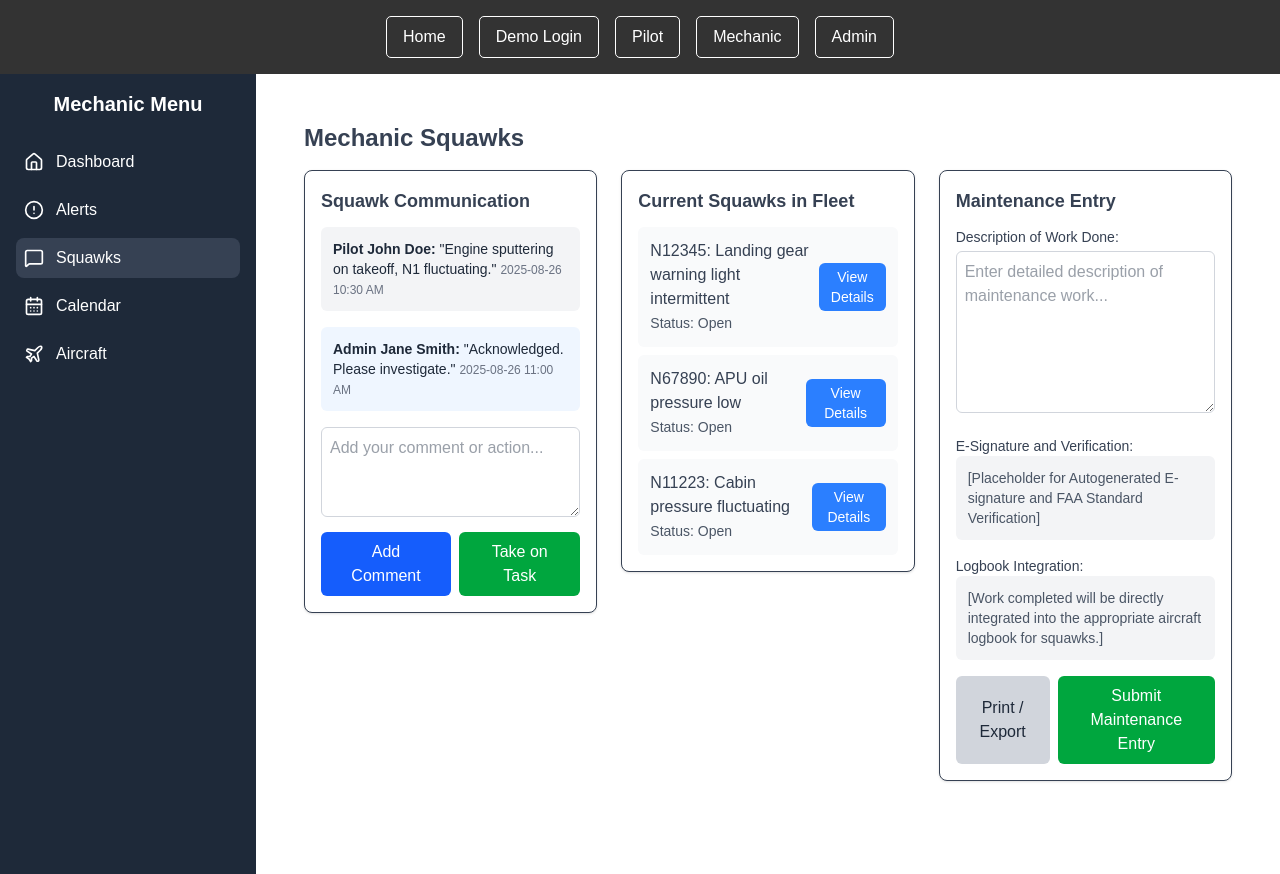
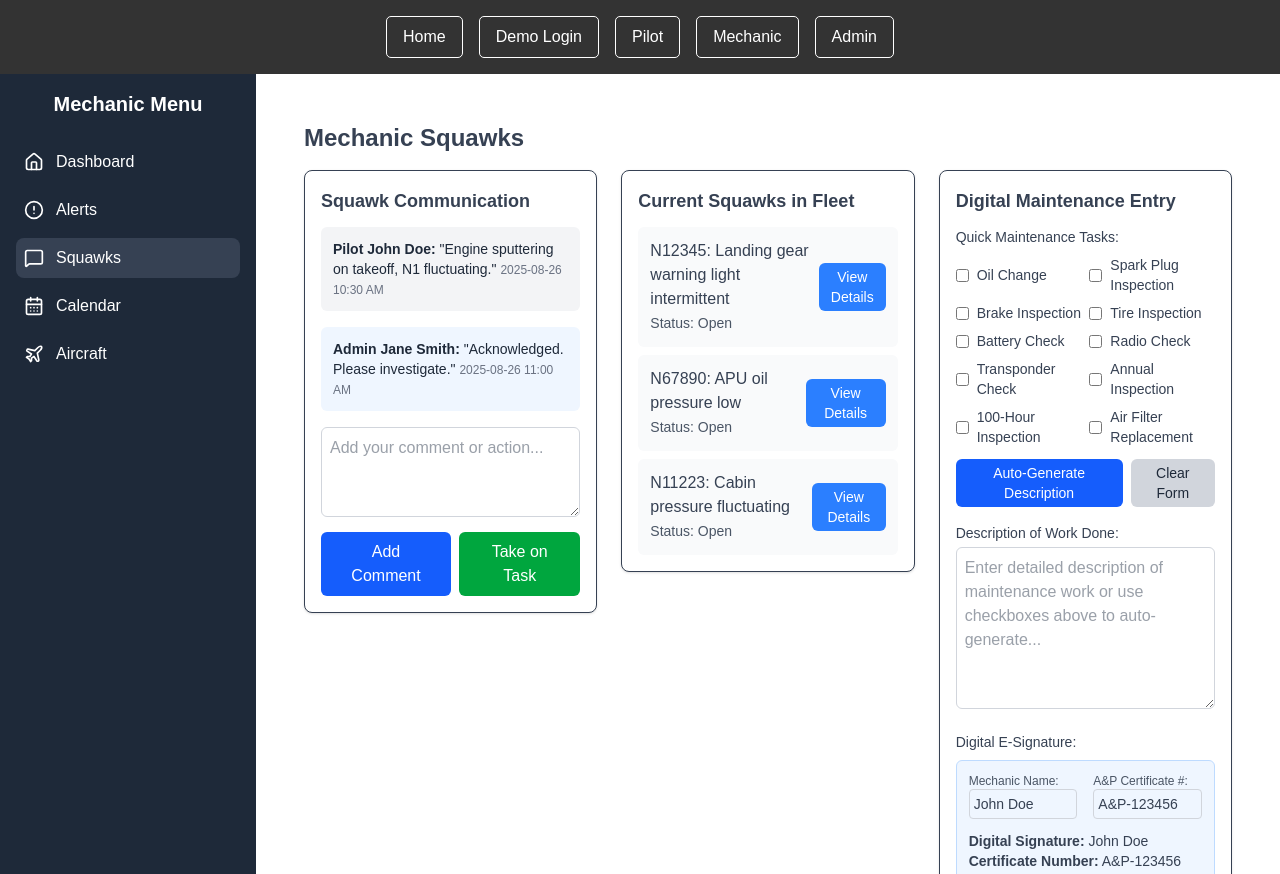
Before and after one commit to TroyOwens0493/digitalLogbooks, a Next.js app: page /mechanic-dashboard/squawks in a window 1280 px wide. Built offline with nearby package versions, Linux system fonts and the light colour scheme.

Commit message:
Enhance MechanicMaintenanceEntry with checkbox quick selection and auto-generated e-signature
Co-authored-by: TroyOwens0493 <147565176+TroyOwens0493@users.noreply.github.com>

```diff
--- a/src/components/MechanicMaintenanceEntry.jsx
+++ b/src/components/MechanicMaintenanceEntry.jsx
@@ -1,22 +1,130 @@
-import React from 'react';
+"use client";
+import React, { useState } from 'react';
 
 export default function MechanicMaintenanceEntry() {
+  const [selectedTasks, setSelectedTasks] = useState([]);
+  const [workDescription, setWorkDescription] = useState('');
+  const [mechanicName, setMechanicName] = useState('John Doe');
+  const [certificateNumber, setCertificateNumber] = useState('A&P-123456');
+
+  const maintenanceTasks = [
+    { id: 'oil_change', label: 'Oil Change', description: 'Changed engine oil and oil filter per manufacturer specifications' },
+    { id: 'spark_plugs', label: 'Spark Plug Inspection', description: 'Inspected and cleaned spark plugs, gaps within specifications' },
+    { id: 'brake_inspection', label: 'Brake Inspection', description: 'Inspected brake system, pads and fluid levels normal' },
+    { id: 'tire_inspection', label: 'Tire Inspection', description: 'Inspected tires for wear and proper inflation pressure' },
+    { id: 'battery_check', label: 'Battery Check', description: 'Tested battery voltage and specific gravity, cleaned terminals' },
+    { id: 'radio_check', label: 'Radio Check', description: 'Performed radio communication test, all systems operational' },
+    { id: 'transponder_check', label: 'Transponder Check', description: 'Tested transponder response and code verification' },
+    { id: 'annual_inspection', label: 'Annual Inspection', description: 'Completed annual inspection per FAR 91.409' },
+    { id: '100hr_inspection', label: '100-Hour Inspection', description: 'Completed 100-hour inspection per FAR 91.409' },
+    { id: 'filter_replacement', label: 'Air Filter Replacement', description: 'Replaced air filter element with new OEM part' }
+  ];
+
+  const handleTaskChange = (taskId) => {
+    setSelectedTasks(prev =>
+      prev.includes(taskId)
+        ? prev.filter(id => id !== taskId)
+        : [...prev, taskId]
+    );
+  };
+
+  const generateDescription = () => {
+    const descriptions = selectedTasks.map(taskId => {
+      const task = maintenanceTasks.find(t => t.id === taskId);
+      return task ? task.description : '';
+    }).filter(desc => desc);
+
+    const generatedText = descriptions.join('. ') + (descriptions.length > 0 ? '.' : '');
+    setWorkDescription(generatedText);
+  };
+
+  const clearForm = () => {
+    setSelectedTasks([]);
+    setWorkDescription('');
+  };
+
+  const getCurrentDateTime = () => {
+    return new Date().toLocaleString();
+  };
+
   return (
     <div className="border p-4 rounded-lg shadow-sm bg-white">
-      <h3 className="text-lg font-semibold mb-3">Maintenance Entry</h3>
+      <h3 className="text-lg font-semibold mb-3">Digital Maintenance Entry</h3>
+
+      {/* Quick Selection Checkboxes */}
+      <div className="mb-4">
+        <p className="text-sm font-medium text-gray-700 mb-2">Quick Maintenance Tasks:</p>
+        <div className="grid grid-cols-2 gap-2 mb-3">
+          {maintenanceTasks.map((task) => (
+            <label key={task.id} className="flex items-center space-x-2 text-sm">
+              <input
+                type="checkbox"
+                checked={selectedTasks.includes(task.id)}
+                onChange={() => handleTaskChange(task.id)}
+                className="rounded border-gray-300 text-blue-600 focus:ring-blue-500"
+              />
+              <span>{task.label}</span>
+            </label>
+          ))}
+        </div>
+        <div className="flex space-x-2">
+          <button
+            onClick={generateDescription}
+            className="px-3 py-1 bg-blue-600 text-white text-sm rounded-md hover:bg-blue-700 focus:outline-none focus:ring-2 focus:ring-blue-500"
+          >
+            Auto-Generate Description
+          </button>
+          <button
+            onClick={clearForm}
+            className="px-3 py-1 bg-gray-300 text-gray-800 text-sm rounded-md hover:bg-gray-400 focus:outline-none focus:ring-2 focus:ring-gray-500"
+          >
+            Clear Form
+          </button>
+        </div>
+      </div>
+
       <div className="mb-4">
         <label htmlFor="workDescription" className="block text-sm font-medium text-gray-700 mb-1">Description of Work Done:</label>
         <textarea
           id="workDescription"
+          value={workDescription}
+          onChange={(e) => setWorkDescription(e.target.value)}
           className="w-full p-2 border border-gray-300 rounded-md focus:outline-none focus:ring-2 focus:ring-blue-500"
           rows="6"
-          placeholder="Enter detailed description of maintenance work..."
+          placeholder="Enter detailed description of maintenance work or use checkboxes above to auto-generate..."
         ></textarea>
       </div>
+
+      {/* Enhanced E-Signature Section */}
       <div className="mb-4">
-        <p className="text-sm font-medium text-gray-700">E-Signature and Verification:</p>
-        <div className="bg-gray-100 p-3 rounded-md text-sm text-gray-600">
-          [Placeholder for Autogenerated E-signature and FAA Standard Verification]
+        <p className="text-sm font-medium text-gray-700 mb-2">Digital E-Signature:</p>
+        <div className="bg-blue-50 border border-blue-200 p-3 rounded-md">
+          <div className="grid grid-cols-2 gap-4 mb-3">
+            <div>
+              <label className="block text-xs font-medium text-gray-600">Mechanic Name:</label>
+              <input
+                type="text"
+                value={mechanicName}
+                onChange={(e) => setMechanicName(e.target.value)}
+                className="w-full text-sm p-1 border border-gray-300 rounded"
+              />
+            </div>
+            <div>
+              <label className="block text-xs font-medium text-gray-600">A&P Certificate #:</label>
+              <input
+                type="text"
+                value={certificateNumber}
+                onChange={(e) => setCertificateNumber(e.target.value)}
+                className="w-full text-sm p-1 border border-gray-300 rounded"
+              />
+            </div>
+          </div>
+          <div className="text-sm text-gray-700">
+            <p><strong>Digital Signature:</strong> {mechanicName}</p>
+            <p><strong>Certificate Number:</strong> {certificateNumber}</p>
+            <p><strong>Date/Time:</strong> {getCurrentDateTime()}</p>
+            <p className="text-xs mt-2 italic">I certify that this work was performed in accordance with current regulations and approved maintenance practices.</p>
+          </div>
         </div>
       </div>
       <div className="mb-4">
```
